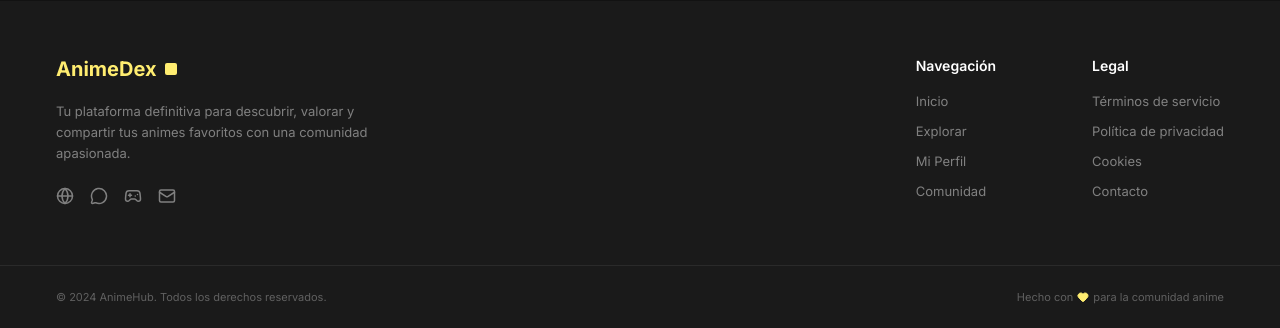
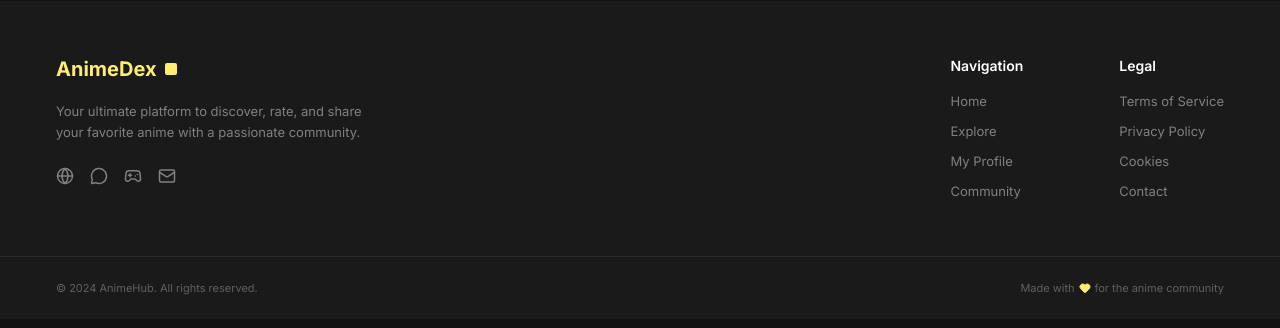
Before and after one commit to Nois8/AnimeDex, a Next.js app: page / in a window 1280 px wide. Shown: the part 799-1127 px from the top of the page. Built offline with nearby package versions, Linux system fonts and the light colour scheme; no server answers.

Commit message:
translate footer to English

```diff
--- a/src/components/layout/Footer.tsx
+++ b/src/components/layout/Footer.tsx
@@ -15,7 +15,7 @@ export function Footer() {
             <div style={{ width: '12px', height: '12px', backgroundColor: '#FFED70', borderRadius: '2px' }} />
           </Link>
           <p style={{ color: '#808080', fontSize: '13px', lineHeight: 1.6, maxWidth: '320px', margin: 0 }}>
-            Tu plataforma definitiva para descubrir, valorar y compartir tus animes favoritos con una comunidad apasionada.
+            Your ultimate platform to discover, rate, and share your favorite anime with a passionate community.
           </p>
           <div style={{ display: 'flex', alignItems: 'center', gap: '16px', paddingTop: '4px' }}>
             <Link href="#"><Globe style={iconStyle} /></Link>
@@ -25,14 +25,14 @@ export function Footer() {
           </div>
         </div>
 
-        {/* Navegación */}
+        {/* Navigation */}
         <div style={{ display: 'flex', flexDirection: 'column', gap: '16px' }}>
-          <h4 style={{ fontSize: '14px', fontWeight: 600, color: '#FFFFFF', margin: 0 }}>Navegación</h4>
+          <h4 style={{ fontSize: '14px', fontWeight: 600, color: '#FFFFFF', margin: 0 }}>Navigation</h4>
           <ul style={{ listStyle: 'none', padding: 0, margin: 0, display: 'flex', flexDirection: 'column', gap: '10px' }}>
-            <li><Link href="/" style={linkStyle}>Inicio</Link></li>
-            <li><Link href="/buscar" style={linkStyle}>Explorar</Link></li>
-            <li><Link href="/perfil" style={linkStyle}>Mi Perfil</Link></li>
-            <li><Link href="#" style={linkStyle}>Comunidad</Link></li>
+            <li><Link href="/" style={linkStyle}>Home</Link></li>
+            <li><Link href="/buscar" style={linkStyle}>Explore</Link></li>
+            <li><Link href="/perfil" style={linkStyle}>My Profile</Link></li>
+            <li><Link href="#" style={linkStyle}>Community</Link></li>
           </ul>
         </div>
 
@@ -40,19 +40,19 @@ export function Footer() {
         <div style={{ display: 'flex', flexDirection: 'column', gap: '16px' }}>
           <h4 style={{ fontSize: '14px', fontWeight: 600, color: '#FFFFFF', margin: 0 }}>Legal</h4>
           <ul style={{ listStyle: 'none', padding: 0, margin: 0, display: 'flex', flexDirection: 'column', gap: '10px' }}>
-            <li><Link href="#" style={linkStyle}>Términos de servicio</Link></li>
-            <li><Link href="#" style={linkStyle}>Política de privacidad</Link></li>
+            <li><Link href="#" style={linkStyle}>Terms of Service</Link></li>
+            <li><Link href="#" style={linkStyle}>Privacy Policy</Link></li>
             <li><Link href="#" style={linkStyle}>Cookies</Link></li>
-            <li><Link href="#" style={linkStyle}>Contacto</Link></li>
+            <li><Link href="#" style={linkStyle}>Contact</Link></li>
           </ul>
         </div>
       </div>
 
       {/* Bottom Bar */}
       <div className="footer-bottom">
-        <p style={{ margin: 0 }}>© 2024 AnimeHub. Todos los derechos reservados.</p>
+        <p style={{ margin: 0 }}>© 2024 AnimeHub. All rights reserved.</p>
         <p style={{ margin: 0, display: 'flex', alignItems: 'center', gap: '4px' }}>
-          Hecho con <Heart style={{ width: '12px', height: '12px', color: '#FFED70', fill: '#FFED70' }} /> para la comunidad anime
+          Made with <Heart style={{ width: '12px', height: '12px', color: '#FFED70', fill: '#FFED70' }} /> for the anime community
         </p>
       </div>
     </footer>
```
